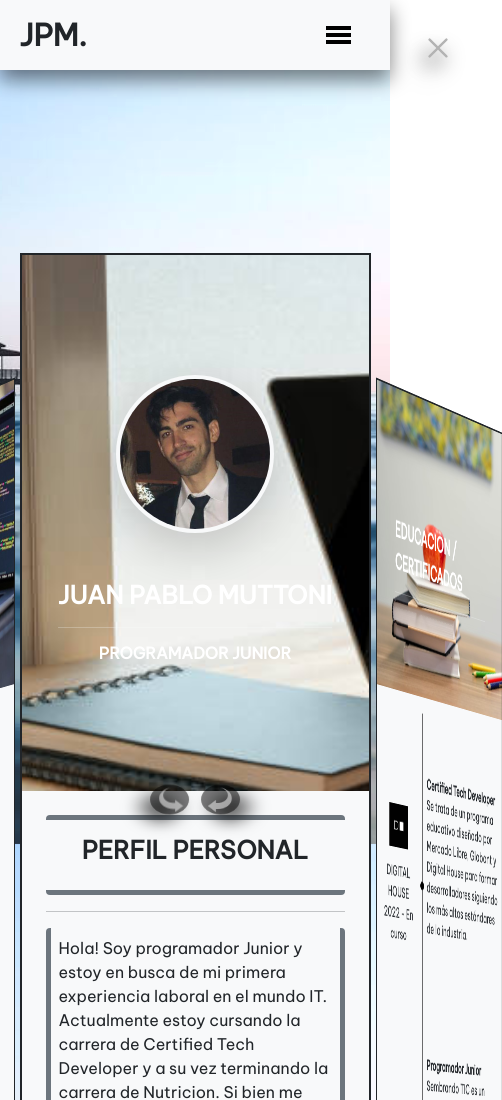
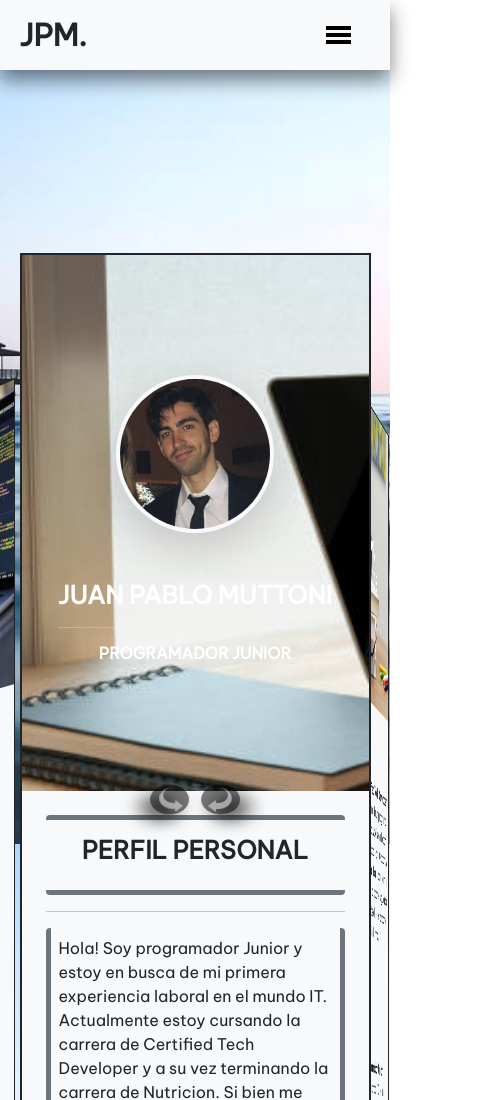
Before and after one commit to JuampaMZ/Portfolio-Web, a plain HTML site: page index.html in a window 390 px wide. Shown: the top 1100 px of the page, 502 px wide, since content can reach past the window. Drawn offline with nearby package versions, Linux system fonts and the light colour scheme.

Commit message:
more adjustment

```diff
--- a/css/style.css
+++ b/css/style.css
@@ -370,8 +370,7 @@
 }
 
 .translate-r{
-    transform: translateX(63vw) scale(0.85) perspective(5000px) rotateY(65deg);
-
+    transform: translateX(45vw) scale(0.85) perspective(5000px) rotateY(83deg);
     transition: 0.5s transform;
 }
 
--- a/index.html
+++ b/index.html
@@ -43,7 +43,7 @@
             </div>
         </nav>
         <nav class="header-nav-mobile bg-light">
-            <div class="cross">
+            <div class="cross d-none">
                 <svg class="cross-svg" xmlns="http://www.w3.org/2000/svg" width="96" height="96"><switch><g><path d="m53.657 48 25.171-25.172a4 4 0 1 0-5.656-5.656L48 42.343 22.829 17.172a4 4 0 0 0-5.657 5.656L42.344 48 17.172 73.172a4 4 0 1 0 5.657 5.656L48 53.657l25.172 25.171C73.953 79.609 74.977 80 76 80s2.048-.391 2.828-1.172a4 4 0 0 0 0-5.656L53.657 48z"/></g></switch></svg>
             </div>
             <ul class="header-nav-ul-mobile">
--- a/js/script.js
+++ b/js/script.js
@@ -154,6 +154,7 @@ cross[0].addEventListener("click", show_polygon_remove);
 contact[0].addEventListener("click", show_nav_mobile);
 
 function show_nav_mobile(event) {
+    cross[0].classList.toggle("d-none")
     header_nav_mobile[0].classList.toggle("width-50")
 
 }
```
